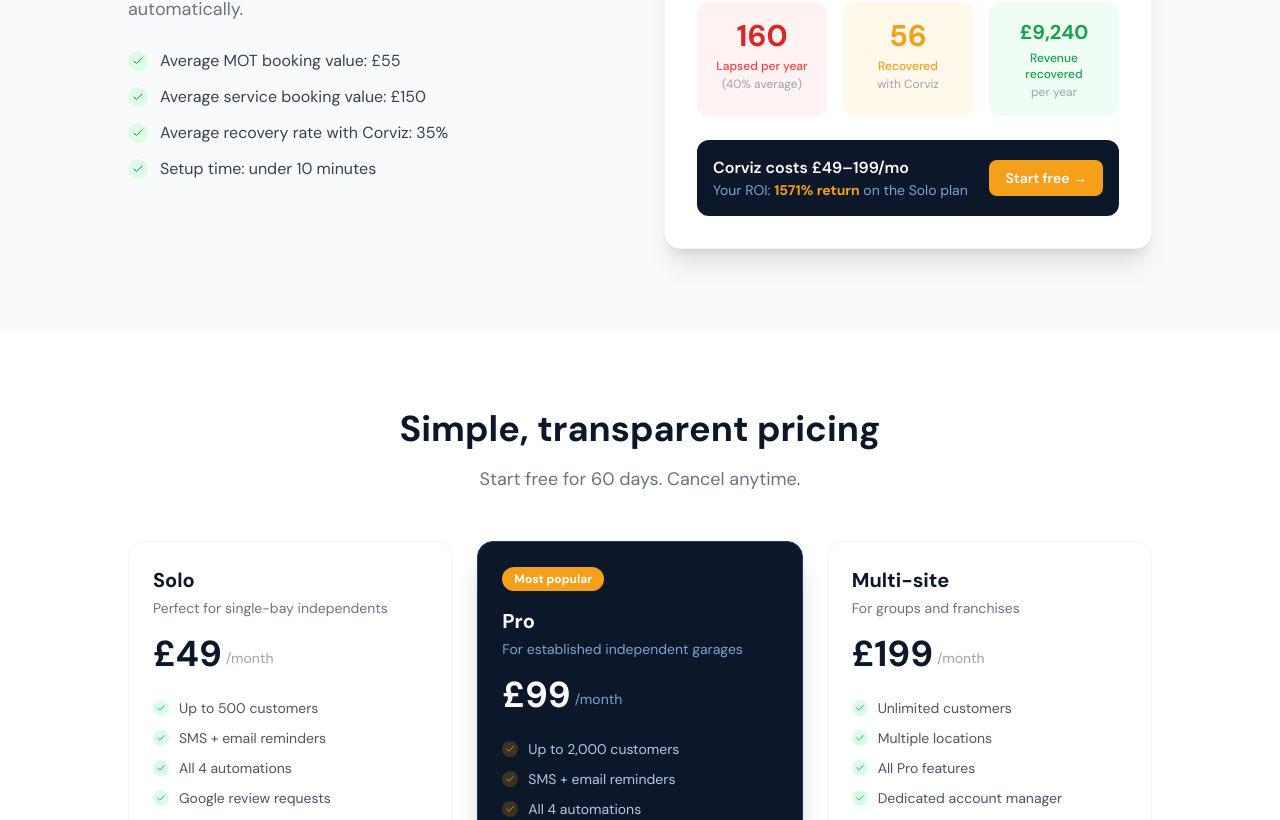
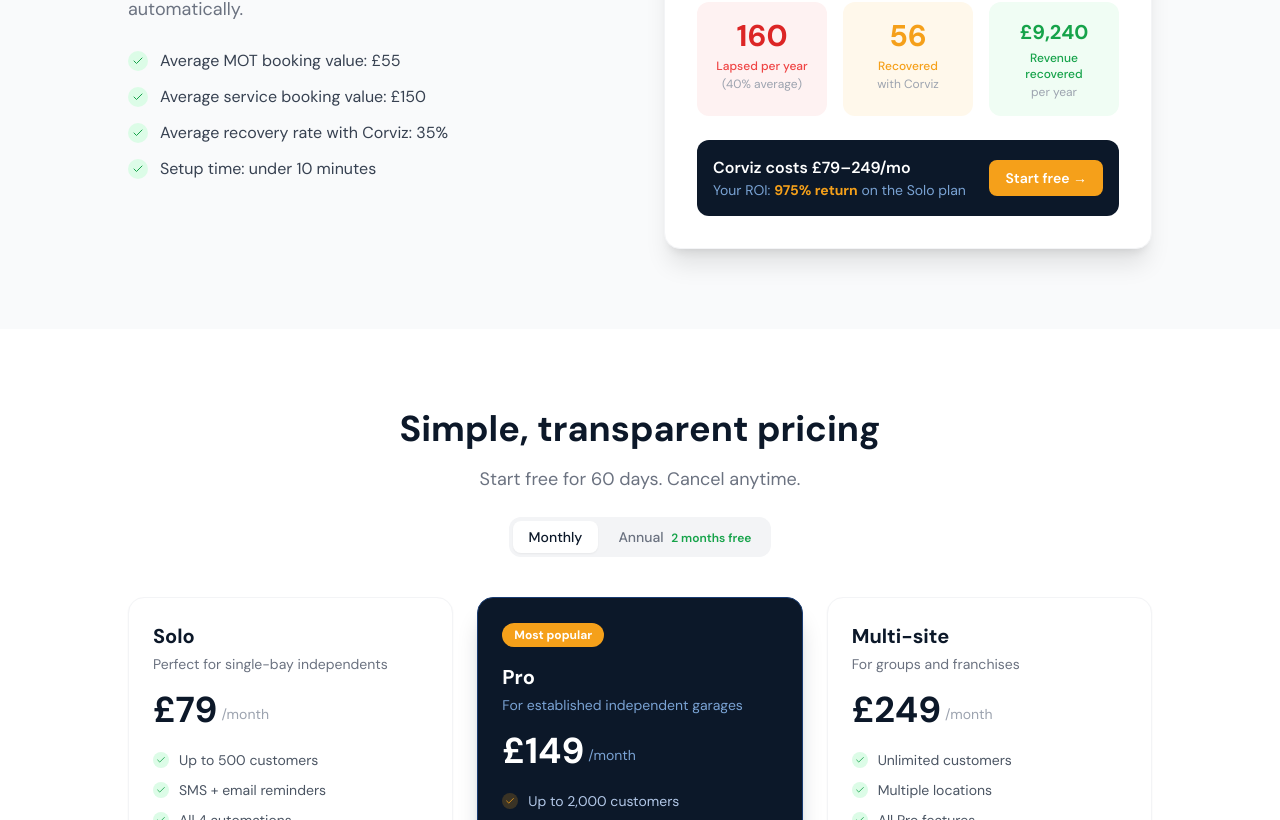
Before and after one commit to jeggaxk/garageiq, a Next.js app: page / in a window 1280 px wide. Shown: the part 3140-3960 px from the top of the page. Built offline with nearby package versions, Linux system fonts and the light colour scheme.

Commit message:
Update pricing to Solo £79, Pro £149, Multi £249 with annual billing toggle
Co-Authored-By: Claude Sonnet 4.6 <noreply@anthropic.com>

```diff
--- a/app/(dashboard)/settings/page.tsx
+++ b/app/(dashboard)/settings/page.tsx
@@ -10,9 +10,9 @@ import { Building2, CreditCard, CheckCircle, ExternalLink } from 'lucide-react'
 
 const planDetails = {
   trial: { label: 'Free trial', color: 'text-amber-600 bg-amber-50', price: 'Free for 60 days' },
-  solo: { label: 'Solo', color: 'text-blue-600 bg-blue-50', price: '£49/month' },
-  pro: { label: 'Pro', color: 'text-purple-600 bg-purple-50', price: '£99/month' },
-  multi: { label: 'Multi-site', color: 'text-green-600 bg-green-50', price: '£199/month' },
+  solo: { label: 'Solo', color: 'text-blue-600 bg-blue-50', price: '£79/month' },
+  pro: { label: 'Pro', color: 'text-purple-600 bg-purple-50', price: '£149/month' },
+  multi: { label: 'Multi-site', color: 'text-green-600 bg-green-50', price: '£249/month' },
 }
 
 export default function SettingsPage() {
@@ -21,6 +21,7 @@ export default function SettingsPage() {
   const [saving, setSaving] = useState(false)
   const [saved, setSaved] = useState(false)
   const [upgradingPlan, setUpgradingPlan] = useState<string | null>(null)
+  const [billing, setBilling] = useState<'monthly' | 'annual'>('monthly')
   const [openingPortal, setOpeningPortal] = useState(false)
   const [form, setForm] = useState({
     name: '', owner_name: '', phone: '', address: '', google_review_url: '',
@@ -66,7 +67,7 @@ export default function SettingsPage() {
     const res = await fetch('/api/stripe/checkout', {
       method: 'POST',
       headers: { 'Content-Type': 'application/json' },
-      body: JSON.stringify({ plan }),
+      body: JSON.stringify({ plan, billing }),
     })
     const data = await res.json()
     if (data.url) {
@@ -178,12 +179,30 @@ export default function SettingsPage() {
             </div>
           )}
 
+          {/* Billing toggle */}
+          <div className="flex items-center justify-center gap-3 mb-4">
+            <button
+              onClick={() => setBilling('monthly')}
+              className={`text-sm font-medium px-3 py-1.5 rounded-lg transition-colors ${billing === 'monthly' ? 'bg-navy-900 text-white' : 'text-gray-500 hover:text-gray-700'}`}
+            >
+              Monthly
+            </button>
+            <button
+              onClick={() => setBilling('annual')}
+              className={`text-sm font-medium px-3 py-1.5 rounded-lg transition-colors ${billing === 'annual' ? 'bg-navy-900 text-white' : 'text-gray-500 hover:text-gray-700'}`}
+            >
+              Annual <span className="text-green-600 text-xs font-semibold ml-1">2 months free</span>
+            </button>
+          </div>
+
           <div className="space-y-3">
             {[
-              { name: 'Solo', price: '£49/mo', features: ['500 customers', 'SMS + email', 'All 4 automations'], plan: 'solo' },
-              { name: 'Pro', price: '£99/mo', features: ['2,000 customers', 'Custom templates', 'Priority support'], plan: 'pro', popular: true },
-              { name: 'Multi-site', price: '£199/mo', features: ['Unlimited customers', 'Multiple locations', 'Dedicated manager'], plan: 'multi' },
-            ].map((p) => (
+              { name: 'Solo', monthly: '£79/mo', annual: '£790/yr', features: ['500 customers', 'SMS + email', 'All 4 automations'], plan: 'solo' },
+              { name: 'Pro', monthly: '£149/mo', annual: '£1,490/yr', features: ['2,000 customers', 'Custom templates', 'Priority support'], plan: 'pro', popular: true },
+              { name: 'Multi-site', monthly: '£249/mo', annual: '£2,490/yr', features: ['Unlimited customers', 'Multiple locations', 'Dedicated manager'], plan: 'multi' },
+            ].map((p) => {
+              const price = billing === 'annual' ? p.annual : p.monthly
+              return (
               <div
                 key={p.plan}
                 className={`border rounded-xl p-4 flex items-center justify-between ${
@@ -200,7 +219,7 @@ export default function SettingsPage() {
                   <p className="text-xs text-gray-400 mt-0.5">{p.features.join(' · ')}</p>
                 </div>
                 <div className="flex items-center gap-3">
-                  <span className="font-bold text-navy-900">{p.price}</span>
+                  <span className="font-bold text-navy-900">{price}</span>
                   {garage?.plan === p.plan ? (
                     <span className="text-xs text-amber-600 font-medium">Current plan</span>
                   ) : (
@@ -215,7 +234,7 @@ export default function SettingsPage() {
                   )}
                 </div>
               </div>
-            ))}
+            )})}
           </div>
         </div>
       </div>
--- a/app/api/stripe/checkout/route.ts
+++ b/app/api/stripe/checkout/route.ts
@@ -10,10 +10,11 @@ export async function POST(request: Request) {
   const { data: { user } } = await supabase.auth.getUser()
   if (!user) return NextResponse.json({ error: 'Unauthorized' }, { status: 401 })
 
-  const { plan } = await request.json()
+  const { plan, billing } = await request.json()
   if (!plan || !(plan in PLANS)) {
     return NextResponse.json({ error: 'Invalid plan' }, { status: 400 })
   }
+  const isAnnual = billing === 'annual'
 
   const { data: garage } = await supabase
     .from('garages')
@@ -43,6 +44,7 @@ export async function POST(request: Request) {
   }
 
   const planConfig = PLANS[plan as keyof typeof PLANS]
+  const priceId = isAnnual ? planConfig.annualPriceId : planConfig.priceId
 
   const session = await stripe.checkout.sessions.create({
     customer: stripeCustomerId,
@@ -50,7 +52,7 @@ export async function POST(request: Request) {
     payment_method_types: ['card'],
     line_items: [
       {
-        price: planConfig.priceId,
+        price: priceId,
         quantity: 1,
       },
     ],
--- a/app/page.tsx
+++ b/app/page.tsx
@@ -75,8 +75,8 @@ function ROICalculator() {
 
       <div className="p-4 bg-navy-900 rounded-xl flex items-center justify-between">
         <div>
-          <p className="text-white font-semibold">Corviz costs £49–199/mo</p>
-          <p className="text-navy-300 text-sm">Your ROI: <span className="text-cta-500 font-bold">{Math.round(revenue / (49 * 12) * 100)}% return</span> on the Solo plan</p>
+          <p className="text-white font-semibold">Corviz costs £79–249/mo</p>
+          <p className="text-navy-300 text-sm">Your ROI: <span className="text-cta-500 font-bold">{Math.round(revenue / (79 * 12) * 100)}% return</span> on the Solo plan</p>
         </div>
         <Link
           href="/signup"
@@ -91,6 +91,7 @@ function ROICalculator() {
 
 export default function LandingPage() {
   const [mobileMenuOpen, setMobileMenuOpen] = useState(false)
+  const [billingPeriod, setBillingPeriod] = useState<'monthly' | 'annual'>('monthly')
 
   return (
     <div className="bg-white font-sans">
@@ -439,16 +440,31 @@ export default function LandingPage() {
       {/* Pricing */}
       <section id="pricing" className="py-20 px-4 sm:px-6">
         <div className="max-w-5xl mx-auto">
-          <div className="text-center mb-12">
+          <div className="text-center mb-10">
             <h2 className="text-3xl sm:text-4xl font-bold text-navy-900 mb-4">Simple, transparent pricing</h2>
-            <p className="text-gray-500 text-lg">Start free for 60 days. Cancel anytime.</p>
+            <p className="text-gray-500 text-lg mb-6">Start free for 60 days. Cancel anytime.</p>
+            {/* Billing toggle */}
+            <div className="inline-flex items-center gap-1 bg-gray-100 p-1 rounded-xl">
+              <button
+                onClick={() => setBillingPeriod('monthly')}
+                className={`text-sm font-medium px-4 py-1.5 rounded-lg transition-colors ${billingPeriod === 'monthly' ? 'bg-white text-navy-900 shadow-sm' : 'text-gray-500 hover:text-gray-700'}`}
+              >
+                Monthly
+              </button>
+              <button
+                onClick={() => setBillingPeriod('annual')}
+                className={`text-sm font-medium px-4 py-1.5 rounded-lg transition-colors ${billingPeriod === 'annual' ? 'bg-white text-navy-900 shadow-sm' : 'text-gray-500 hover:text-gray-700'}`}
+              >
+                Annual <span className="text-green-600 text-xs font-semibold ml-1">2 months free</span>
+              </button>
+            </div>
           </div>
           <div className="grid md:grid-cols-3 gap-6">
             {[
               {
                 name: 'Solo',
-                price: '£49',
-                period: '/month',
+                monthly: { price: '£79', period: '/month' },
+                annual: { price: '£790', period: '/year' },
                 description: 'Perfect for single-bay independents',
                 features: [
                   'Up to 500 customers',
@@ -463,8 +479,8 @@ export default function LandingPage() {
               },
               {
                 name: 'Pro',
-                price: '£99',
-                period: '/month',
+                monthly: { price: '£149', period: '/month' },
+                annual: { price: '£1,490', period: '/year' },
                 description: 'For established independent garages',
                 features: [
                   'Up to 2,000 customers',
@@ -479,8 +495,8 @@ export default function LandingPage() {
               },
               {
                 name: 'Multi-site',
-                price: '£199',
-                period: '/month',
+                monthly: { price: '£249', period: '/month' },
+                annual: { price: '£2,490', period: '/year' },
                 description: 'For groups and franchises',
                 features: [
                   'Unlimited customers',
@@ -493,7 +509,9 @@ export default function LandingPage() {
                 cta: 'Contact us',
                 popular: false,
               },
-            ].map((plan) => (
+            ].map((plan) => {
+              const pricing = billingPeriod === 'annual' ? plan.annual : plan.monthly
+              return (
               <div
                 key={plan.name}
                 className={`rounded-2xl p-6 border ${
@@ -513,14 +531,20 @@ export default function LandingPage() {
                 <p className={`text-sm mb-4 ${plan.popular ? 'text-navy-300' : 'text-gray-500'}`}>
                   {plan.description}
                 </p>
-                <div className="flex items-end gap-1 mb-6">
+                <div className="flex items-end gap-1 mb-1">
                   <span className={`text-4xl font-bold ${plan.popular ? 'text-white' : 'text-navy-900'}`}>
-                    {plan.price}
+                    {pricing.price}
                   </span>
                   <span className={`text-sm mb-1.5 ${plan.popular ? 'text-navy-300' : 'text-gray-400'}`}>
-                    {plan.period}
+                    {pricing.period}
                   </span>
                 </div>
+                {billingPeriod === 'annual' && (
+                  <p className={`text-xs mb-5 ${plan.popular ? 'text-green-400' : 'text-green-600'}`}>
+                    Save 2 months vs monthly
+                  </p>
+                )}
+                {billingPeriod === 'monthly' && <div className="mb-5" />}
                 <ul className="space-y-2.5 mb-6">
                   {plan.features.map((feature) => (
                     <li key={feature} className="flex items-center gap-2.5">
@@ -546,7 +570,7 @@ export default function LandingPage() {
                   {plan.cta}
                 </Link>
               </div>
-            ))}
+            )})}
           </div>
           <p className="text-center text-gray-400 text-sm mt-6">
             All plans include a 60-day free trial. No credit card required to start.
```
Also changed, not shown: lib/stripe.ts (+6 -3 lines).
